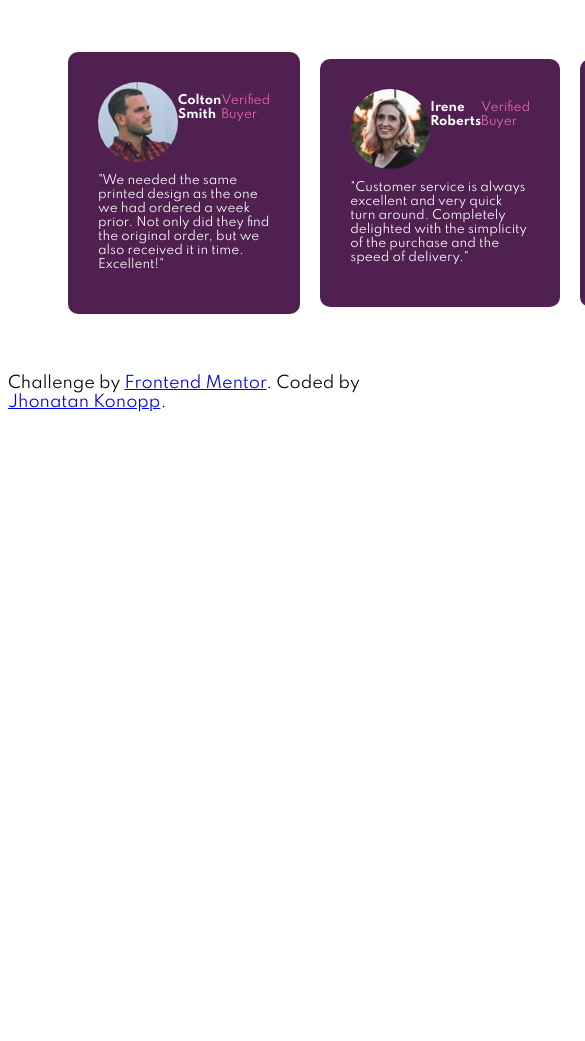
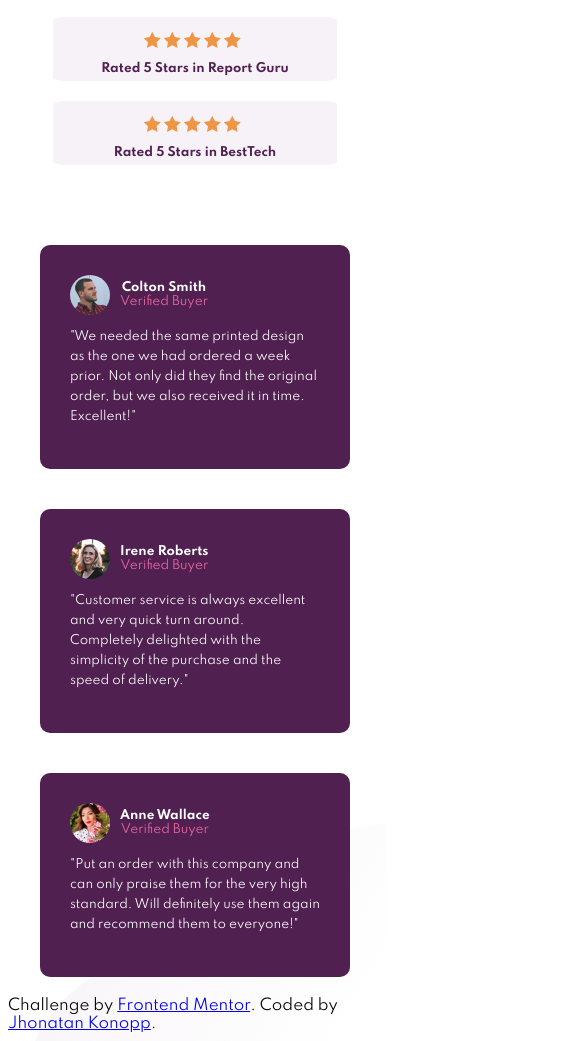
Before and after one commit to JhonnK08/social-proof-section, a plain HTML site: page index.html in a window 390 px wide. Shown: the part 624-1665 px from the top of the page, 585 px wide, since content can reach past the window. Before the commit the page ends 1036 px from the top, so only its background shows below. Drawn offline with Linux system fonts and the light colour scheme.

Commit message:
finished
It is really nice to do.
I think that is my best.

```diff
--- a/index.html
+++ b/index.html
@@ -58,8 +58,10 @@
       <div class="card">
         <div class="profile">
           <img class="photo" src="./images/image-colton.jpg" alt="Profile Photo">
-          <p class="title white name">Colton Smith</p>
-          <p class="pink client">Verified Buyer</p>
+          <div class="people">
+            <p class="title white">Colton Smith</p>
+            <p class="pink">Verified Buyer</p>
+          </div>
         </div>
         <div class="review">
           <p class="white">
@@ -72,8 +74,10 @@
       <div class="card">
         <div class="profile">
           <img class="photo" src="./images/image-irene.jpg" alt="Profile Photo">
-          <p class="title white name">Irene Roberts </p>
-          <p class="pink client">Verified Buyer</p>
+          <div class="people">
+            <p class="title white name">Irene Roberts </p>
+            <p class="pink client">Verified Buyer</p>
+          </div>
         </div>
         <div class="review">
           <p class="white">
@@ -85,8 +89,10 @@
       <div class="card">
         <div class="profile">
           <img class="photo" src="./images/image-anne.jpg" alt="Profile Photo">
-          <p class="title white name">Anne Wallace</p>
-          <p class="pink client">Verified Buyer</p>
+          <div class="people">
+            <p class="title white name">Anne Wallace</p>
+            <p class="pink client">Verified Buyer</p>
+          </div>
         </div>
         <div class="review">
           <p class="white">
@@ -96,7 +102,7 @@
         </div>
       </div>
     </div>
-    <div class="attribution">
+    <div class="attribution text">
       Challenge by
       <a href="https://www.frontendmentor.io?ref=challenge" target="_blank"
         >Frontend Mentor</a
--- a/scripts/css/css.css
+++ b/scripts/css/css.css
@@ -1,5 +1,43 @@
-@media screen and (max-width: 375px) {
-
+@media screen and (max-width: 500px) {
+    .section1 {
+        flex-direction: column !important;
+        justify-content: center;
+        align-content: center;
+        align-items: center;
+        text-align: center;
+    }
+    .card-right {
+        width: 100%;
+    }
+    .section2 {
+        text-align: center;
+        flex-direction: column;
+        padding: initial !important;
+    }
+    .rated {
+        flex-direction: column;
+        text-align: center;
+        margin: 10px !important;
+        width: 100%;
+    }
+    .rated:nth-child(1) {
+        align-self: center !important;
+        margin-right: 0px !important;
+        margin-left: 0px !important;
+    }
+    .rated:nth-child(2) {
+        align-self: center !important;
+        margin-right: 0px !important;
+        margin-left: 0px !important;
+    }
+    .rated:nth-child(3) {
+        align-self: center !important;
+        margin-right: 0px !important;
+        margin-left: 0px !important;
+    }
+    .review {
+        text-align: left;
+    }
 }
 @media screen and (max-width: 1440px) {
 
@@ -11,14 +49,14 @@
 
 body {
     background-color: hsl(0, 0%, 100%);
-    /*background-image: url(../../images/bg-pattern-top-desktop.svg), url(../../images/bg-pattern-bottom-desktop.svg);*/
-    background-position: top 50% left 50%, bottom 0% right 0%;
+    background-image: url(../../images/bg-pattern-top-desktop.svg), url(../../images/bg-pattern-bottom-desktop.svg);
+    background-position: top 0px left 0px, bottom 0% right 10%;
     background-repeat: no-repeat;
-    background-size: 100%;
+    background-size: 40%,90%;
     display: flex;
     flex-direction: column;
     box-sizing: border-box;
-    height: 100vh;
+    height: 100%;
 }
 
 h1 {
@@ -113,8 +151,7 @@ h1 {
     flex-wrap: nowrap;
     justify-content: space-around;
     align-items: center;
-    padding: 50px;
-
+    padding: 100px;
 }
 
 .stars {
@@ -128,28 +165,56 @@ h1 {
     background-color:  hsl(300, 43%, 22%);
     border-radius: 10px;
     display: flex;
+    width: 250px;
+    height: auto;
     flex-direction: column;
-    margin: 10px;
+    align-self: center;
+    flex-grow: 0;
+    margin: 20px;
     padding: 30px;
+}
+
+.card:nth-child(1) {
+
+}
+
+.card:nth-child(2) {
+
+}
+
+.card:nth-child(3) {
+
 }
 
 .profile {
     display: flex;
     flex-direction: row;
+    align-items: center;
+    justify-content: flex-start;
+}
+
+.people > p {
+    margin: 0px;
 }
 
 .photo {
     border-radius: 50%;
+    width: 40px;
+    height: 40px;
 }
 
-.name {
+.people {
     font-size: 12px;
-}
-
-.client{
-    font-size: 12px;
+    display: flex;
+    flex-direction: column;
+    padding-left: 10px;
 }
 
 .review {
     font-size: 12px;
+    line-height: 20px;
 }
+
+.attribution {
+    font-size: 15px;
+}
```
